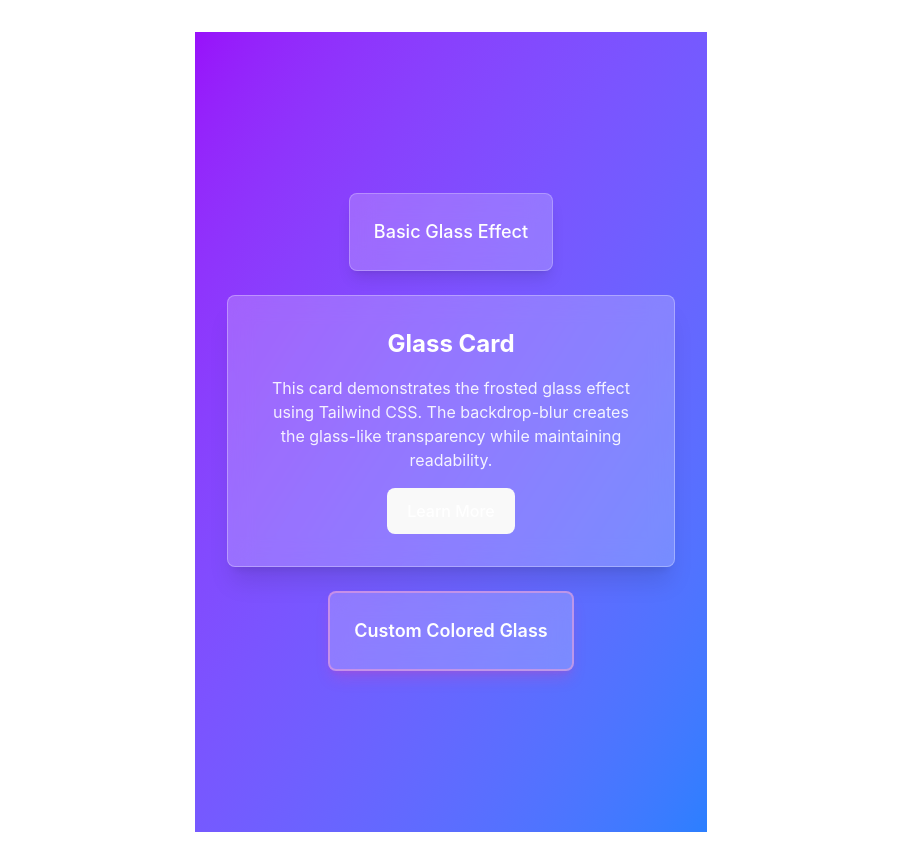
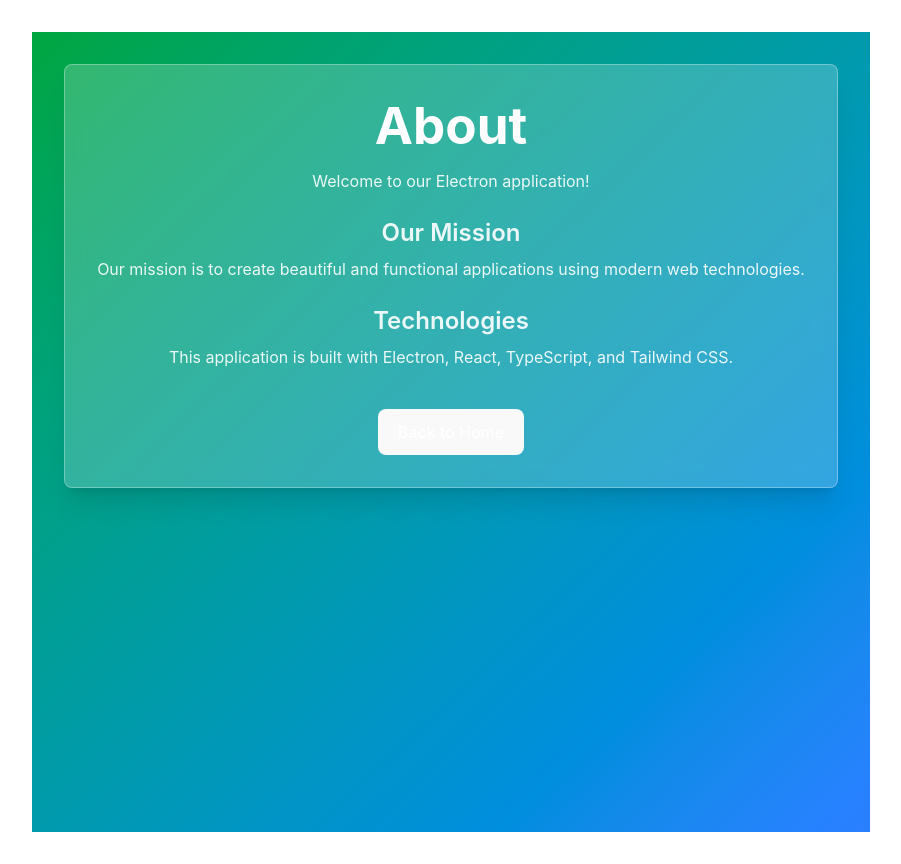
Before and after one commit to hctynch/electron, a React (Vite) app in the folder my-app/: page /#/about in a window 1280 px wide. Shown: the whole page, without its empty margins (189-1090 px from the left). Built offline with nearby package versions, Linux system fonts and the light colour scheme.

Commit message:
Help pages.

```diff
--- a/my-app/dist-electron/main.js
+++ b/my-app/dist-electron/main.js
@@ -1,7 +1,7 @@
-import { app, BrowserWindow } from "electron";
+import { Menu, app, BrowserWindow } from "electron";
 import { createRequire } from "node:module";
+import path from "node:path";
 import { fileURLToPath } from "node:url";
-import path from "node:path";
 createRequire(import.meta.url);
 const __dirname = path.dirname(fileURLToPath(import.meta.url));
 process.env.APP_ROOT = path.join(__dirname, "..");
@@ -26,6 +26,31 @@ function createWindow() {
     win.loadFile(path.join(RENDERER_DIST, "index.html"));
   }
 }
+const menuTemplate = [
+  {
+    label: "Help",
+    submenu: [
+      {
+        label: "Documentation",
+        click: () => {
+          if (win) {
+            win.loadURL(VITE_DEV_SERVER_URL ? `${VITE_DEV_SERVER_URL}#/documentation` : `file://${path.join(RENDERER_DIST, "index.html#/documentation")}`);
+          }
+        }
+      },
+      {
+        label: "About",
+        click: () => {
+          if (win) {
+            win.loadURL(VITE_DEV_SERVER_URL ? `${VITE_DEV_SERVER_URL}#/about` : `file://${path.join(RENDERER_DIST, "index.html#/about")}`);
+          }
+        }
+      }
+    ]
+  }
+];
+const menu = Menu.buildFromTemplate(menuTemplate);
+Menu.setApplicationMenu(menu);
 app.on("window-all-closed", () => {
   if (process.platform !== "darwin") {
     app.quit();
--- a/my-app/electron/main.ts
+++ b/my-app/electron/main.ts
@@ -1,7 +1,7 @@
-import { app, BrowserWindow } from 'electron'
+import { app, BrowserWindow, Menu } from 'electron'
 import { createRequire } from 'node:module'
+import path from 'node:path'
 import { fileURLToPath } from 'node:url'
-import path from 'node:path'
 
 const require = createRequire(import.meta.url)
 const __dirname = path.dirname(fileURLToPath(import.meta.url))
@@ -47,6 +47,35 @@ function createWindow() {
   }
 }
 
+// Define the custom menu
+const menuTemplate: Electron.MenuItemConstructorOptions[] = [
+  {
+    label: 'Help',
+    submenu: [
+      {
+        label: 'Documentation',
+        click: () => {
+          if (win) {
+            win.loadURL(VITE_DEV_SERVER_URL ? `${VITE_DEV_SERVER_URL}#/documentation` : `file://${path.join(RENDERER_DIST, 'index.html#/documentation')}`)
+          }
+        },
+      },
+      {
+        label: 'About',
+        click: () => {
+          if (win) {
+            win.loadURL(VITE_DEV_SERVER_URL ? `${VITE_DEV_SERVER_URL}#/about` : `file://${path.join(RENDERER_DIST, 'index.html#/about')}`)
+          }
+        },
+      },
+    ],
+  },
+]
+
+// Set the custom menu
+const menu = Menu.buildFromTemplate(menuTemplate)
+Menu.setApplicationMenu(menu)
+
 // Quit when all windows are closed, except on macOS. There, it's common
 // for applications and their menu bar to stay active until the user quits
 // explicitly with Cmd + Q.
--- a/my-app/package.json
+++ b/my-app/package.json
@@ -13,6 +13,7 @@
     "@tailwindcss/vite": "^4.1.3",
     "react": "^18.2.0",
     "react-dom": "^18.2.0",
+    "react-router-dom": "^7.5.0",
     "tailwindcss": "^4.1.3"
   },
   "devDependencies": {
--- a/my-app/src/App.tsx
+++ b/my-app/src/App.tsx
@@ -1,10 +1,12 @@
+import { Route, HashRouter as Router, Routes } from 'react-router-dom'
 import './App.css'
+import About from './components/About'
+import Documentation from './components/Documentation'
 import GlassBox from './components/GlassBox'
 
-function App() {
+const Home = () => {
   return (
     <div className="min-h-screen p-8 bg-gradient-to-br from-purple-600 to-blue-500 flex flex-col gap-6 items-center justify-center">
-
       {/* Simple Glass Box */}
       <GlassBox className="p-6 border border-white/25 shadow-lg">
         <p className="text-white text-lg font-medium">Basic Glass Effect</p>
@@ -26,9 +28,20 @@ function App() {
       <GlassBox className="p-6 border-2 border-pink-300/50 bg-pink-400/20 shadow-lg shadow-pink-500/20">
         <p className="text-white text-lg font-semibold">Custom Colored Glass</p>
       </GlassBox>
-
     </div>
   )
 }
 
+const App = () => {
+  return (
+    <Router>
+      <Routes>
+        <Route path="/" element={<Home />} />
+        <Route path="/documentation" element={<Documentation />} />
+        <Route path="/about" element={<About />} />
+      </Routes>
+    </Router>
+  )
+}
+
 export default App
--- /dev/null
+++ b/my-app/src/components/About.tsx
@@ -0,0 +1,29 @@
+import GlassBox from './GlassBox'
+
+const About = () => {
+  return (
+    <div className="min-h-screen p-8 bg-gradient-to-br from-green-600 to-blue-500">
+      <GlassBox className="p-8 border border-white/30 shadow-xl max-w-4xl mx-auto">
+        <h1 className="text-white text-3xl font-bold mb-4">About</h1>
+        <div className="text-white/90">
+          <p className="mb-4">Welcome to our Electron application!</p>
+
+          <h2 className="text-2xl font-semibold mt-6 mb-2">Our Mission</h2>
+          <p className="mb-4">Our mission is to create beautiful and functional applications using modern web technologies.</p>
+
+          <h2 className="text-2xl font-semibold mt-6 mb-2">Technologies</h2>
+          <p className="mb-4">This application is built with Electron, React, TypeScript, and Tailwind CSS.</p>
+
+          <button
+            className="mt-6 px-4 py-2 bg-white/30 hover:bg-white/40 text-white rounded-md transition-colors"
+            onClick={() => window.history.back()}
+          >
+            Back to Home
+          </button>
+        </div>
+      </GlassBox>
+    </div>
+  )
+}
+
+export default About
--- /dev/null
+++ b/my-app/src/components/Documentation.tsx
@@ -0,0 +1,29 @@
+import GlassBox from './GlassBox'
+
+const Documentation = () => {
+  return (
+    <div className="min-h-screen p-8 bg-gradient-to-br from-blue-600 to-purple-500">
+      <GlassBox className="p-8 border border-white/30 shadow-xl max-w-4xl mx-auto">
+        <h1 className="text-white text-3xl font-bold mb-4">Documentation</h1>
+        <div className="text-white/90">
+          <p className="mb-4">Welcome to the documentation page!</p>
+
+          <h2 className="text-2xl font-semibold mt-6 mb-2">Getting Started</h2>
+          <p className="mb-4">This section provides information about how to get started with our application.</p>
+
+          <h2 className="text-2xl font-semibold mt-6 mb-2">Advanced Features</h2>
+          <p className="mb-4">Learn about the advanced features available in our application.</p>
+
+          <button
+            className="mt-6 px-4 py-2 bg-white/30 hover:bg-white/40 text-white rounded-md transition-colors"
+            onClick={() => window.history.back()}
+          >
+            Back to Home
+          </button>
+        </div>
+      </GlassBox>
+    </div>
+  )
+}
+
+export default Documentation
```
Also changed, not shown: 1 other file (tests, documents, lock files or other folders).
